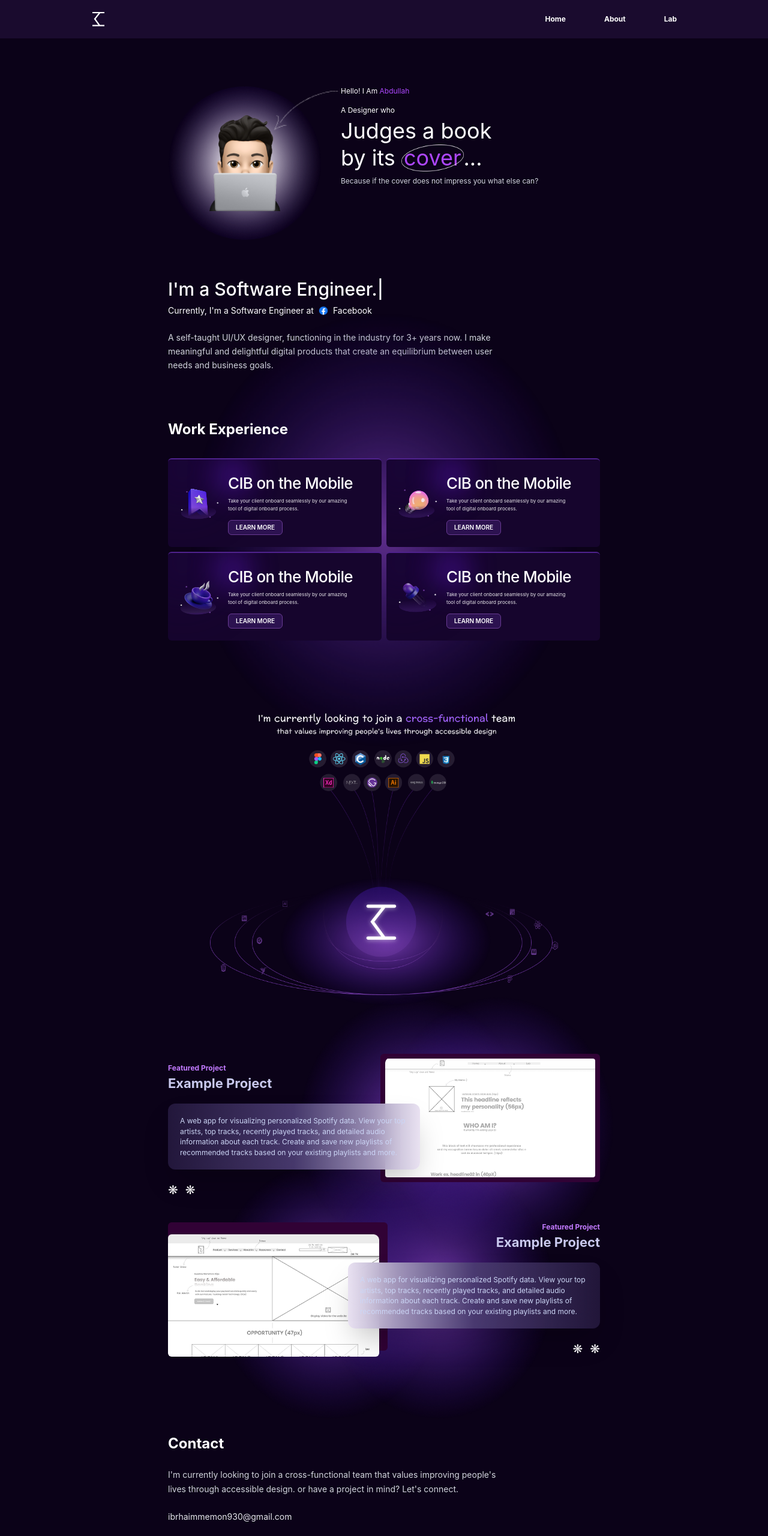
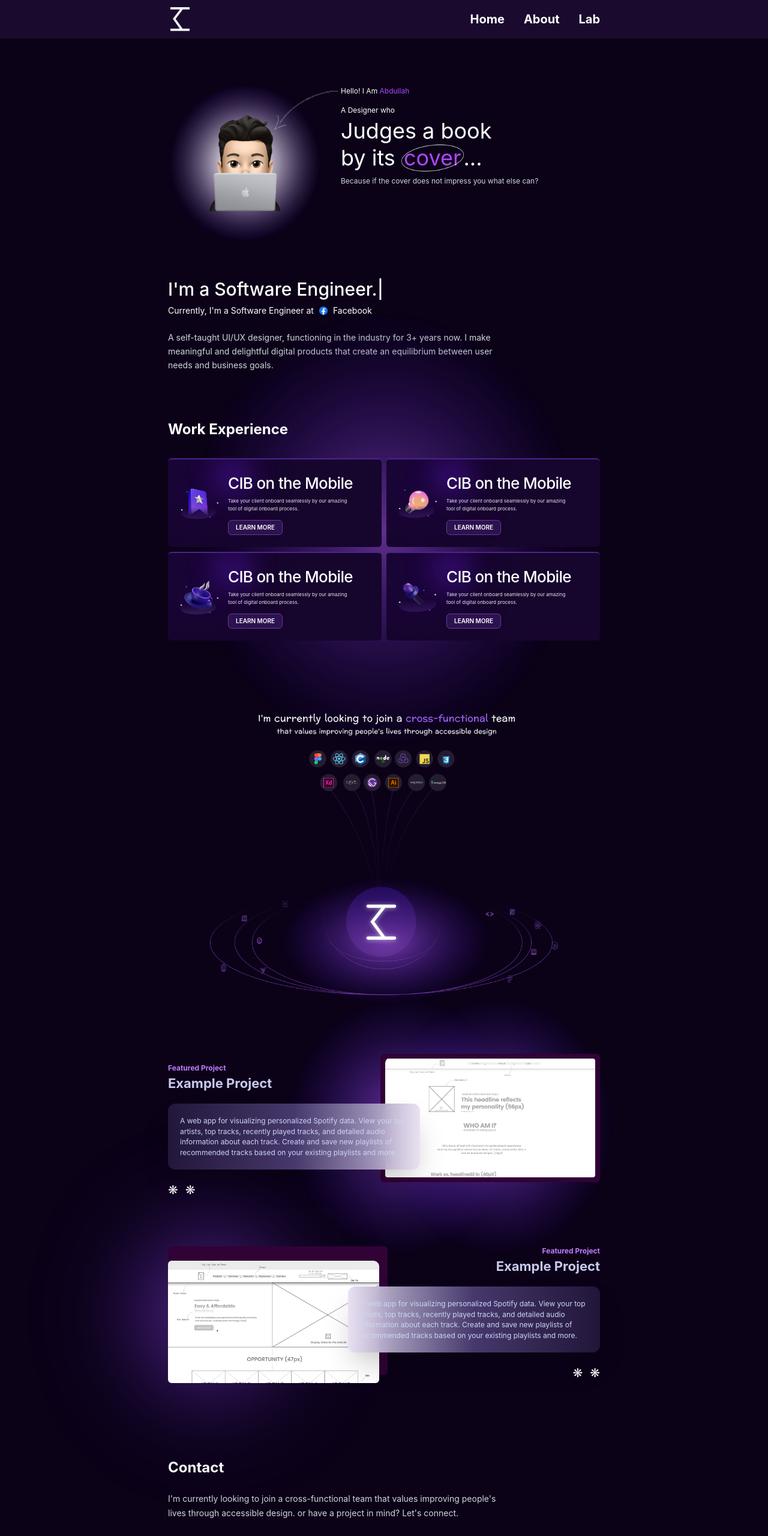
Before and after one commit to codewithabdullahbashir/Java-Script, a React (Vite) app in the folder my-react-app/: page / in a window 1280 px wide. Shown: the top 2561 px of the page at 60% size. Built offline with nearby package versions, Linux system fonts and the light colour scheme.

Commit message:
Complete Homw

```diff
--- a/my-react-app/src/components/Cards.tsx
+++ b/my-react-app/src/components/Cards.tsx
@@ -12,8 +12,7 @@ interface CardProps {
 const Cards: React.FC<CardProps> = (props) => {
   return (
     <div className="relative flex w-full items-center gap-4 overflow-hidden rounded-md border-t-2 border-[#4F228D] bg-[#16052D] p-5">
-
-      <div className="absolute -left-10 -top-12 h-32 w-32 rounded-full bg-[#1e0544] opacity-50 blur-2xl" />
+      <div className="absolute -left-10 -top-12 h-42 w-42 rounded-full bg-[#1e0544] opacity-50 blur-2xl" />
 
       <div className="relative flex h-16 w-16 shrink-0 items-center justify-center">
         <img
--- a/my-react-app/src/screen/Home.tsx
+++ b/my-react-app/src/screen/Home.tsx
@@ -21,17 +21,23 @@ const Home = () => {
   return (
     <div className="min-h-screen w-auto overflow-x-hidden bg-[#0b0218] font-sans text-white">
       <nav className="bg-[#1A0B2E]">
-        <div className="mx-auto flex h-16 max-w-5xl items-center justify-between px-6">
-          <img src={MyLogo} alt="Logo" className="h-6 w-6 object-contain" />
+        <div className="mx-auto flex h-16 max-w-3xl items-center justify-between px-6">
+          <img
+            src={MyLogo}
+            alt="Logo"
+            className="h-9 w-9 object-contain sm:h-10 sm:w-10"
+          />
 
-          <div className="flex gap-8 text-xs sm:gap-16">
-            <a href="#" className="font-bold hover:text-purple-400">
+          <div className="flex items-center gap-5 text-[16px] sm:gap-8 sm:text-[20px]">
+            <a href="#" className="font-bold">
               Home
             </a>
-            <a href="#" className="font-bold hover:text-purple-400">
+
+            <a href="#" className="font-bold">
               About
             </a>
-            <a href="#" className="font-bold hover:text-purple-400">
+
+            <a href="#" className="font-bold">
               Lab
             </a>
           </div>
@@ -177,7 +183,7 @@ const Home = () => {
 
         <section className="relative mx-auto mt-10 w-full max-w-184">
           <div
-            className="pointer-events-none absolute -right-10 top-1/2 z-0 h-112.5 w-175 -translate-y-1/2 bg-center bg-no-repeat blur-5xl"
+            className="pointer-events-none absolute -right-5 top-1/2 z-0 h-112.5 w-175 -translate-y-1/2 bg-center bg-no-repeat blur-5xl"
             style={{ backgroundImage: `url(${Gradient})` }}
           />
           <div
@@ -221,13 +227,9 @@ const Home = () => {
           </div>
         </section>
 
-        <section className="relative mx-auto mt-10 w-full max-w-184 px-4 sm:px-0">
+        <section className="relative mx-auto mt-20 w-full max-w-184 px-4 sm:px-0">
           <div
-            className="pointer-events-none absolute -left-20 top-1/2 z-0 h-112.5 w-175 -translate-y-1/2 bg-center bg-no-repeat blur-5xl"
-            style={{ backgroundImage: `url(${Gradient})` }}
-          />
-          <div
-            className="pointer-events-none absolute -right-20 top-1/2 z-0 h-112.5 w-175 -translate-y-1/2 bg-center bg-no-repeat blur-5xl"
+            className="pointer-events-none absolute -left-70 top-1/2 z-0 h-112.5 w-175 -translate-y-1/2 bg-center bg-no-repeat blur-3xl"
             style={{ backgroundImage: `url(${Gradient})` }}
           />
 
@@ -261,7 +263,7 @@ const Home = () => {
               <img
                 src={S2}
                 alt="Example Project preview"
-                className="absolute left-0 top-5 h-47.5 w-[94%] rounded-md object-cover sm:h-51 sm:w-88"
+                className="absolute left-0 top-6 h-47.5 w-[94%] rounded-md object-cover sm:h-51 sm:w-88"
               />
             </div>
           </div>
@@ -277,7 +279,7 @@ const Home = () => {
 
           <a
             href="mailto:ibrhaimmemon930@gmail.com"
-            className="mt-6 inline-block text-sm text-gray-200 hover:text-purple-400"
+            className="mt-6 inline-block text-sm text-gray-200"
           >
             ibrhaimmemon930@gmail.com
           </a>
```
